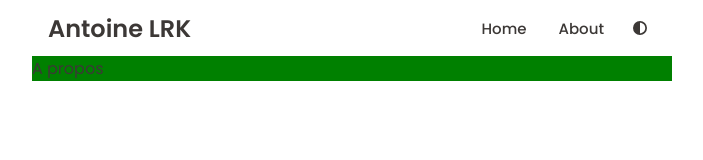
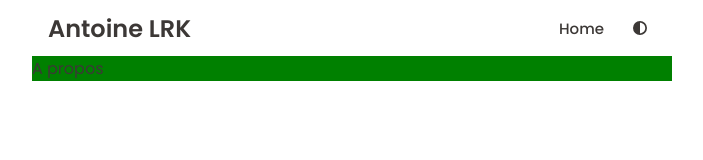
Before and after one commit to antoinelrk/AntoineLRK-Portfolio-App, a Next.js app: page /about in a window 1280 px wide. Shown: the top 160 px of the page, without its empty margins (288-991 px from the left). Built offline with nearby package versions, Linux system fonts and the light colour scheme.

Commit message:
Remove about page, woops

```diff
--- a/src/app/layout.jsx
+++ b/src/app/layout.jsx
@@ -50,7 +50,7 @@ function RootLayout({children}) {
                         <nav>
                             <ul>
                                 <li><Link className="NavLink" href="/">Home</Link></li>
-                                <li><Link className="NavLink" href="/about">About</Link></li>
+                                {/* <li><Link className="NavLink" href="/about">About</Link></li> */}
                                 <li>
                                     <button name="toggleTheme" className="ToggleTheme" onClick={() => toggleTheme()}>
                                         <div className="toggle-theme-icon">
```
